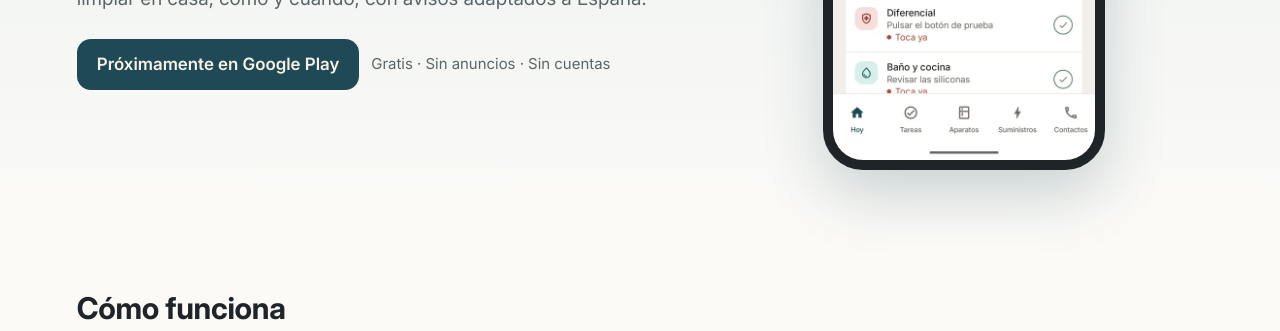
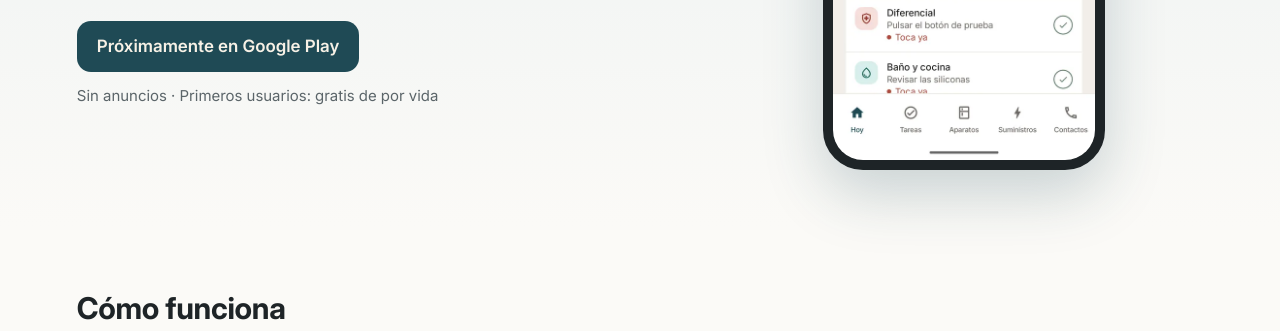
Before and after one commit to casaaldia/web, a plain HTML site: page index.html in a window 1280 px wide. Shown: the part 443-774 px from the top of the page. Drawn offline with Linux system fonts and the light colour scheme.

Commit message:
Portada: sin «gratis» a secas
Co-Authored-By: Claude Opus 5.5 <noreply@anthropic.com>
Claude-Session: https://claude.ai/code/session_015vdpXoQeEqBMCS3dGUDXEP

```diff
--- a/index.html
+++ b/index.html
@@ -128,7 +128,7 @@ align-items:center;justify-content:center;box-shadow:0 8px 24px rgba(0,0,0,.25);
 <span class="etiqueta">Mantenimiento del hogar</span>
 <h1>Tu casa en orden, sin preocupaciones.</h1>
 <p class="entrada">La caldera, la garantía de la lavadora, el seguro de casa… ¿Quién se acuerda de todo? Nosotros. Repicasa te dice qué revisar y limpiar en casa, cómo y cuándo, con avisos adaptados a España.</p>
-<div class="botones"><span class="boton">Próximamente en Google Play</span><span class="sello">Gratis · Sin anuncios · Sin cuentas</span></div>
+<div class="botones"><span class="boton">Próximamente en Google Play</span><span class="sello">Sin anuncios · Primeros usuarios: gratis de por vida</span></div>
 </div>
 <div class="movil"><img src="img/hoy.webp" alt="Pantalla Hoy de Repicasa"></div>
 </div></section>
```
